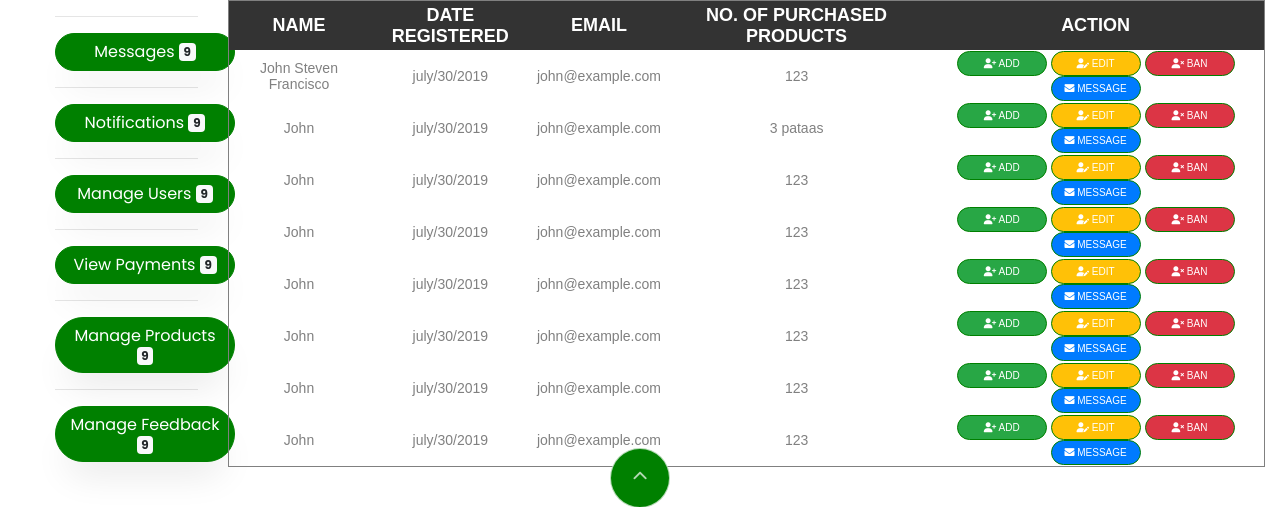
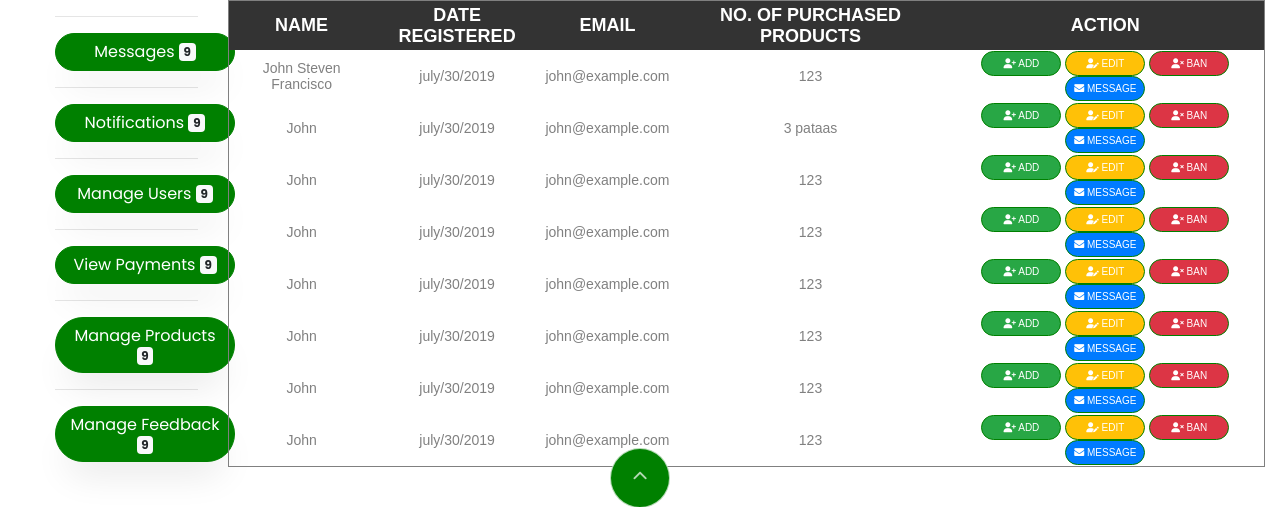
Before and after one commit to allanadan05/greengardenph, a PHP site: page /admin.php in a window 1280 px wide. Shown: the part 96-603 px from the top of the page. Run offline with PHP 8.4, Linux system fonts and the light colour scheme; some libraries are stand-ins or nearby versions; some web fonts are replaced.

Commit message:
update style

```diff
--- a/stevenimport/style.css
+++ b/stevenimport/style.css
@@ -216,7 +216,7 @@
     font-size: 10px;
     border-radius: 50px;
     border: 1px solid green;
-    width: 90px;
+    width: 80px;
     height: 25px;
     color: white;
 }
```
